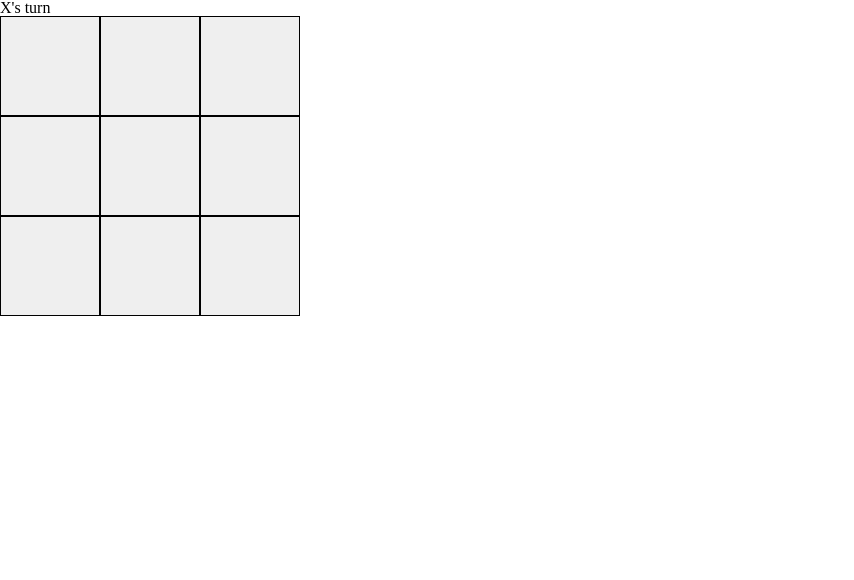
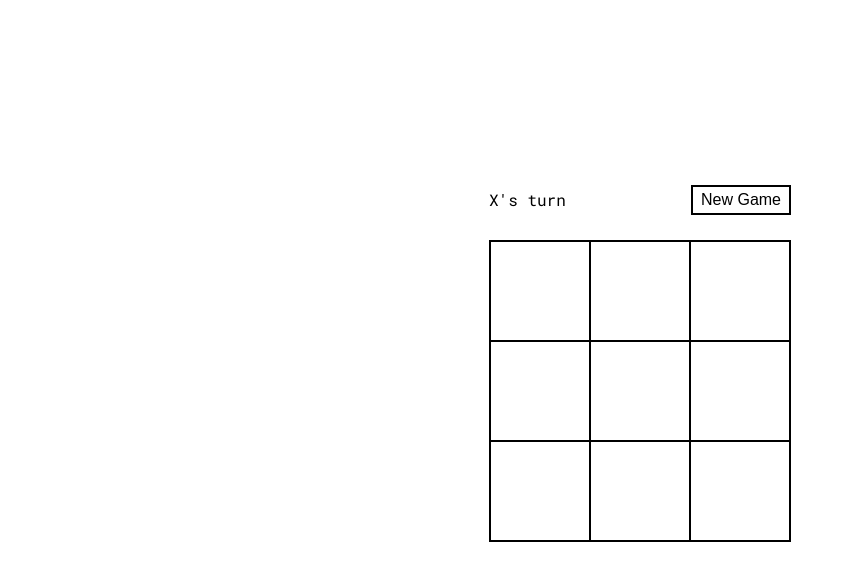
Before and after one commit to grffno/odin-tic-tac-toe, a plain HTML site: page index.html in a window 1280 px wide. Shown: the whole page, without its empty margins (0-854 px from the left). Drawn offline with Linux system fonts and the light colour scheme.

Commit message:
Refactored and styled

```diff
--- a/app.js
+++ b/app.js
@@ -1,47 +1,45 @@
-const playerFactory = (mark) => {
-    return { mark };
-}
-
 const gameBoard = (() => {
-
-    // Create an array representing the game board
     const board = Array(9).fill('');
 
     const getBoard = () => board;
 
-    // Create a function that takes a cell number and player name
-    // and places a mark in the chosen cell
-    const addMark = (cell, mark) => {
-        board[cell] = mark;
-    };
+    const addMark = (cell, mark) => board[cell] = mark;
 
+    const newBoard = () => board.fill('');
 
-    return { addMark, getBoard }
+    return {
+        addMark,
+        getBoard,
+        newBoard
+    }
 })();
 
 const gameController = (() => {
+    const playerFactory = (mark) => {
+        return { mark };
+    }
 
-    // Define an array with all possible winning combinations
+    const playerX = playerFactory('X');
+    const playerO = playerFactory('O');
+    const board = gameBoard.getBoard();
     const winCombos = [
-        // Row combinations
         [0, 1, 2],
         [3, 4, 5],
         [6, 7, 8],
-        // Column combinations
         [0, 3, 6],
         [1, 4, 7],
         [2, 5, 8],
-        // Diagonal combinations
         [0, 4, 8],
         [2, 4, 6]
     ];
 
-    let winner = null;
+    let winner;
+    let activePlayer;
 
-    const playerX = playerFactory('X');
-    const playerO = playerFactory('O');
-
-    let activePlayer = playerX;
+    const newGame = () => {
+        winner = null;
+        activePlayer = playerX;
+    }
 
     const switchPlayerTurn = () => {
         activePlayer = activePlayer === playerX ? playerO : playerX;
@@ -49,29 +47,24 @@ const gameController = (() => {
 
     const getActivePlayer = () => activePlayer;
 
-
     const playRound = (n) => {
-
         // Check if cell has a mark before adding the mark
-        if (gameBoard.getBoard()[n] === '') {
+        if (board[n] === '') {
             gameBoard.addMark(n, getActivePlayer().mark);
-
             checkWin();
-
             switchPlayerTurn();
         }
     }
 
     const checkWin = () => {
-        const board = gameBoard.getBoard();
-
-        // Map the gameboard to the possible winning combinations
-        // Check if any of the new mapped arrays are all the same
-
+        // If all cells are full, set winner to draw
+        // (there is probably a more elegant way to do this)
         if (board.every(value => value !== '')) {
             winner = 'Draw';
         }
 
+        // Map the gameboard to the possible winning combinations
+        // Check if any of the new mapped arrays contain only X's or O's
         for (let i = 0; i < winCombos.length; i++) {
             let checkWinArr = winCombos[i].map(index => board[index]);
             if (checkWinArr.every(value => value === 'X')) {
@@ -84,24 +77,27 @@ const gameController = (() => {
 
     const getWinner = () => winner;
 
-    return { playRound, getActivePlayer, getWinner }
-
+    return {
+        playRound,
+        getActivePlayer,
+        getWinner,
+        newGame
+    }
 })();
 
 const displayController = (() => {
-    const playerTurnDiv = document.querySelector('.turn');
+    const messageDiv = document.querySelector('.message');
     const boardDiv = document.querySelector('.board');
+    const newGameBtn = document.querySelector('.new-game');
 
     const updateScreen = () => {
-        // Clear the board
         boardDiv.textContent = '';
-
         const board = gameBoard.getBoard();
         const activePlayer = gameController.getActivePlayer();
+        messageDiv.textContent = `${activePlayer.mark}'s turn`;
 
-        playerTurnDiv.textContent = `${activePlayer.mark}'s turn`;
-
-        // Create buttons for each cell of the board;
+        // Create buttons for each cell of the board
+        // Assign each button a data item with a unique index
         let indexCounter = 0;
         board.forEach(cell => {
             const btn = document.createElement('button');
@@ -123,14 +119,28 @@ const displayController = (() => {
 
         if (winner) {
             winner === 'Draw' ?
-                playerTurnDiv.textContent = 'It\'s a draw!' :
-                playerTurnDiv.textContent = `${winner.mark} wins!`;
+                messageDiv.textContent = 'It\'s a draw!' :
+                messageDiv.textContent = `${winner.mark} wins!`;
+            boardDiv.removeEventListener('click', clickHandler);
         }
     }
 
-    boardDiv.addEventListener('click', clickHandler);
+    const newGame = () => {
+        newGameBtn.classList.add('clicked');
+        setTimeout(() => { newGameBtn.classList.remove('clicked') }, 100);
 
-    return { updateScreen }
+        // this.style.boxShadow = '0px 0px 5px #666666';
+        // setTimeout(() => { this.style.boxShadow = '' }, 100);
+
+        gameBoard.newBoard();
+        gameController.newGame();
+        boardDiv.addEventListener('click', clickHandler);
+        updateScreen();
+    }
+
+    newGameBtn.addEventListener('click', newGame);
+
+    return { newGame }
 })();
 
-displayController.updateScreen();
+displayController.newGame();
--- a/index.html
+++ b/index.html
@@ -4,13 +4,21 @@
 <head>
     <meta charset="UTF-8">
     <meta name="viewport" content="width=device-width, initial-scale=1.0">
-    <title>Document</title>
+    <title>Tic-Tac-Toe</title>
     <link rel="stylesheet" href="style.css">
+    <link rel="preconnect" href="https://fonts.googleapis.com">
+    <link rel="preconnect" href="https://fonts.gstatic.com" crossorigin>
+    <link href="https://fonts.googleapis.com/css2?family=Roboto+Mono&display=swap" rel="stylesheet">
 </head>
 
 <body>
-    <div class="turn"></div>
-    <div class="board"></div>
+    <div class="container">
+        <div class="top">
+            <div class="message"></div>
+            <button class="new-game">New Game</button>
+        </div>
+        <div class="board"></div>
+    </div>
     <script src="app.js"></script>
 </body>
 
--- a/style.css
+++ b/style.css
@@ -48,10 +48,40 @@ table {
 }
 
 /**/
+:root {
+	font-size: 62.5%;
+	font-family: 'Roboto Mono', monospace;
+}
 
 body,
 html {
+	font-size: 1.6rem;
     height: 100%;
+	display: flex;
+	justify-content: center;
+	margin-top: 10vh;
+}
+
+.container {
+}
+
+.top {
+	display: flex;
+	justify-content: space-between;
+	align-items: center;
+	height: 80px;
+}
+
+.new-game {
+	font-size: 1.6rem;
+	background-color: transparent;
+	border: 2px solid black;
+	width: 100px;
+	height: 30px;
+}
+
+.clicked {
+	border: 1px solid black;
 }
 
 .board {
@@ -60,9 +90,11 @@ html {
     grid-template-rows: repeat(3, 1fr);
     width: 300px;
     height: 300px;
+	border: 1px solid black;
 }
 
 .cell {
     border: 1px solid black;
-
+	background-color: transparent;
+	font-size: 3.0rem;
 }
```
